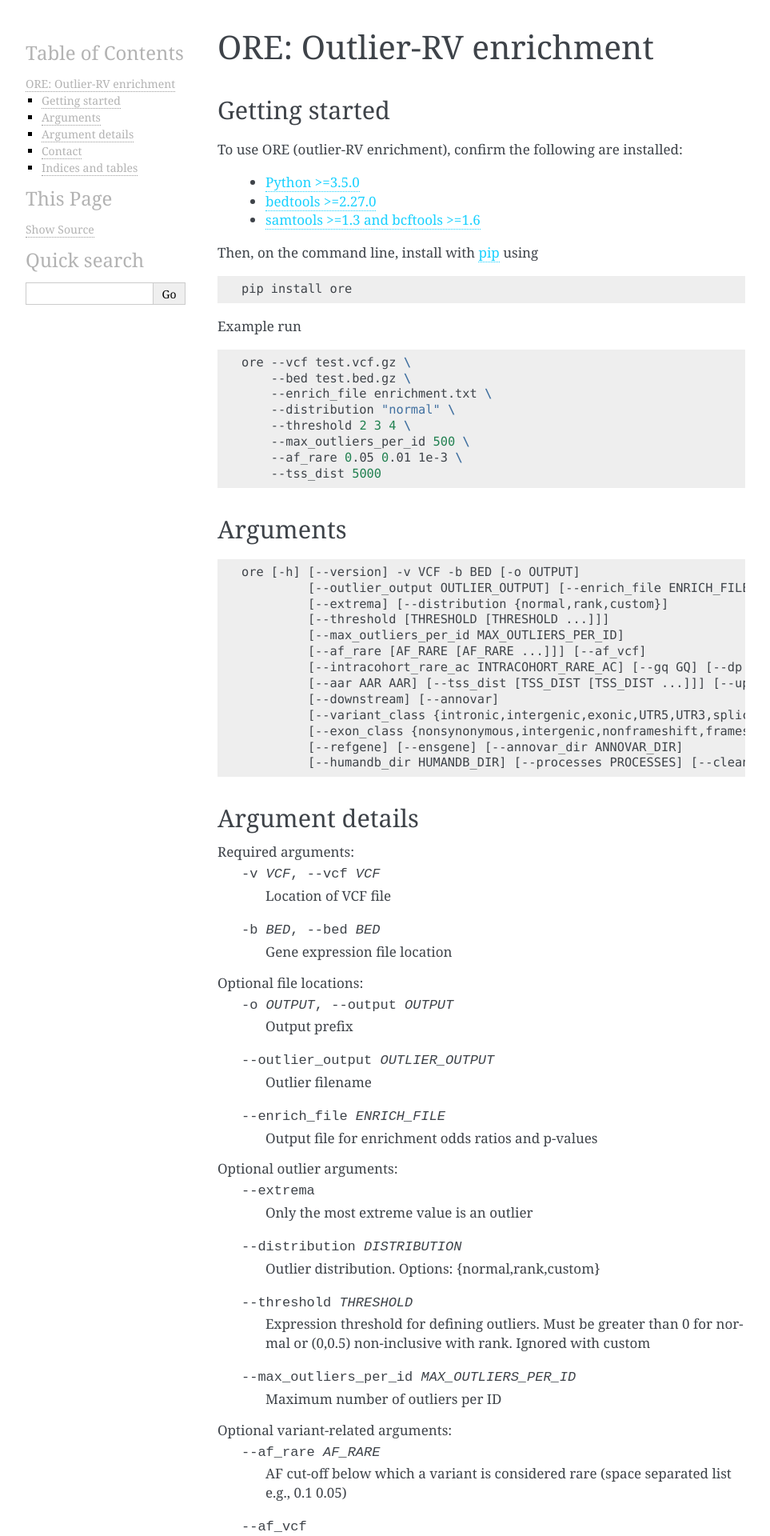
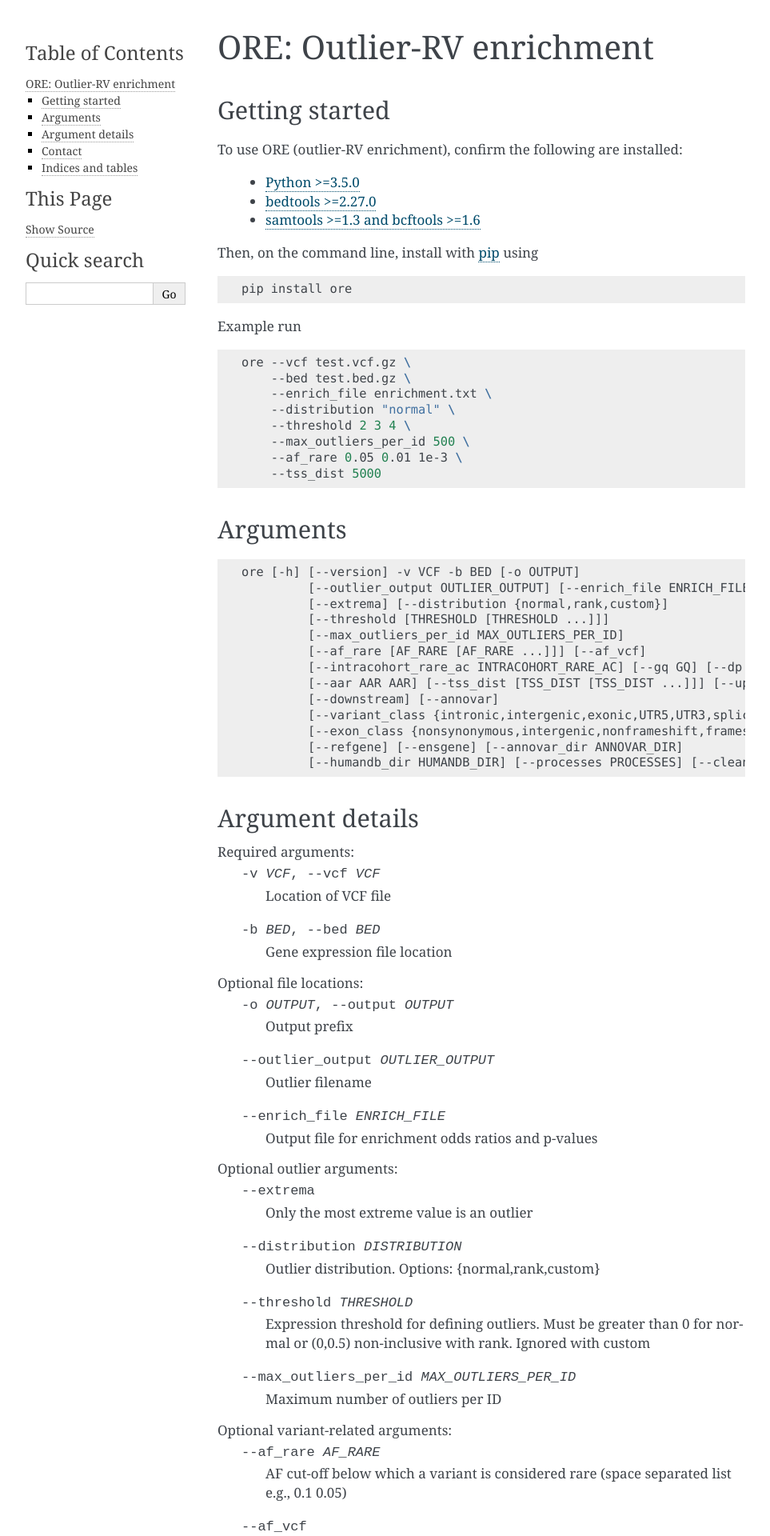
Before and after one commit to frichter/ore, a Sphinx documentation site: the page built from docs/index.rst, in a window 1280 px wide. Shown: the top 1920 px of the page at 80% size, without its empty margins (148-1111 px from the left). Built offline with Sphinx 7.4.7, drawn with Linux system fonts in a browser that asks for light colours.

```diff
--- a/docs/conf.py
+++ b/docs/conf.py
@@ -91,26 +91,26 @@ color = {'green': '#00ff00',
          'white': '#FFFFFF',
          'black': '#000000'}
 
-html_theme_options = {
-    # 'logo' : "logos/ore_logo.png", # found in _static/logos
-    'github_user': "frichter",
-    'github_repo': "ore",
-    'github_banner': False,
-    # 'touch_icon': "logos/ios_home.png" # iOS home button icon
-    'sidebar_collapse': False,
-    'link': color['skyblue'],
-    'link_hover': color['green'],
-    'gray_1': color['lightgray'],
-    # 'narrow_sidebar_bg': color['gray'],
-    # 'narrow_sidebar_fg': color['white'],
-    # typography
-    # 'font_size': 17,
-    # 'font_family': "'PT Sans', Helvetica, Arial, 'sans-serif'",
-    # 'head_font_family': "",
-    # 'code_font_size': "smaller",
-    # 'code_font_family': "Menlo, Monaco, 'Courier New', monospace",
-    # 'caption_font_size': "smaller",
-    }
+# html_theme_options = {
+#     # 'logo' : "logos/ore_logo.png", # found in _static/logos
+#     'github_user': "frichter",
+#     'github_repo': "ore",
+#     'github_banner': False,
+#     # 'touch_icon': "logos/ios_home.png" # iOS home button icon
+#     'sidebar_collapse': False,
+#     'link': color['skyblue'],
+#     'link_hover': color['green'],
+#     'gray_1': color['lightgray'],
+#     # 'narrow_sidebar_bg': color['gray'],
+#     # 'narrow_sidebar_fg': color['white'],
+#     # typography
+#     # 'font_size': 17,
+#     # 'font_family': "'PT Sans', Helvetica, Arial, 'sans-serif'",
+#     # 'head_font_family': "",
+#     # 'code_font_size': "smaller",
+#     # 'code_font_family': "Menlo, Monaco, 'Courier New', monospace",
+#     # 'caption_font_size': "smaller",
+#     }
 
 # Add any paths that contain custom static files (such as style sheets) here,
 # relative to this directory. They are copied after the builtin static files,
```
